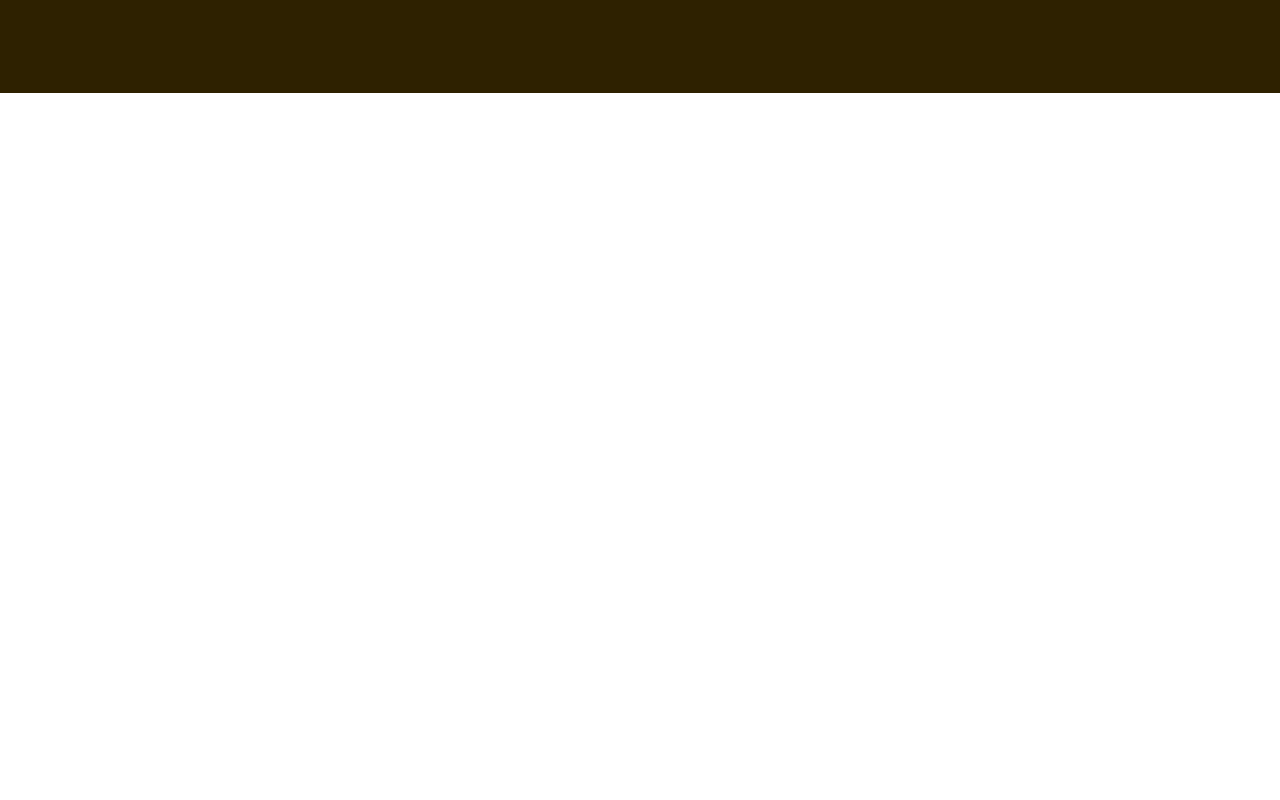
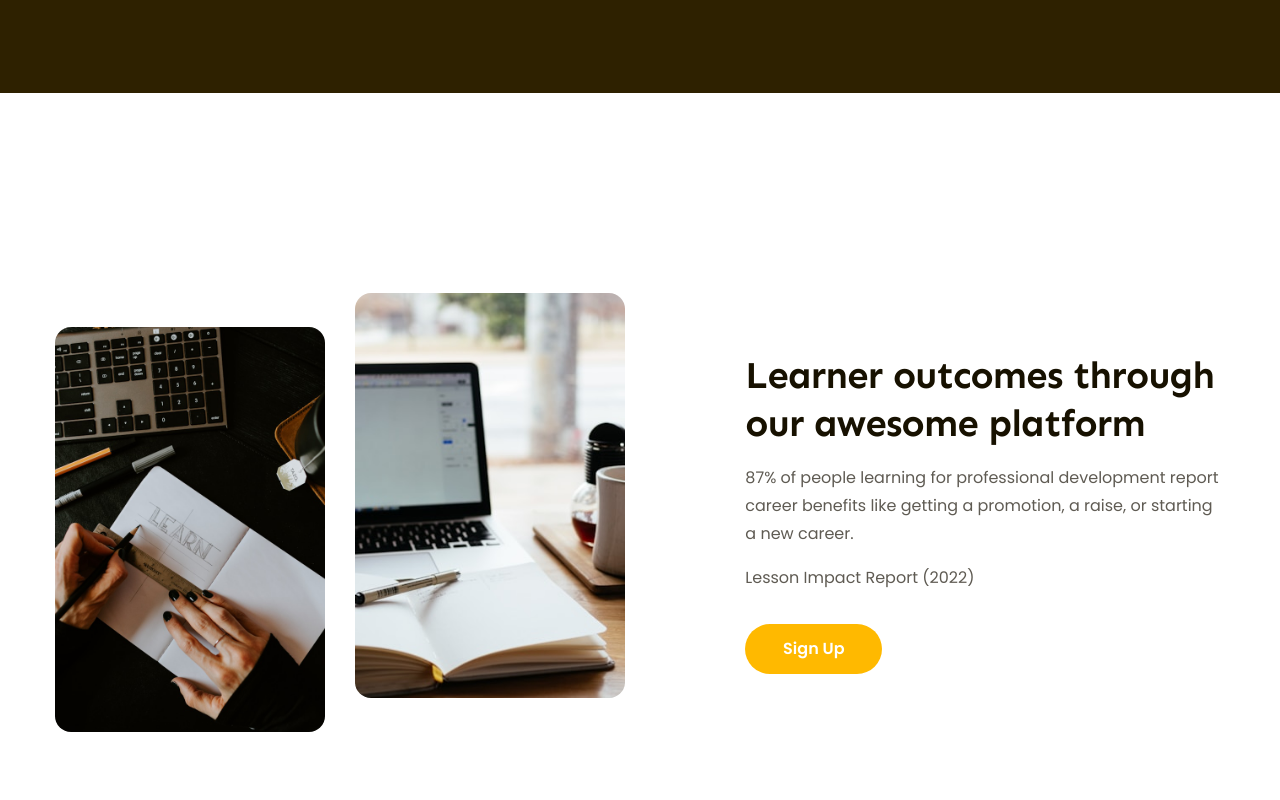
Before and after one commit to thanhvinh522/Figma-To-HTML-YTB, a plain HTML site: page index.html in a window 1280 px wide. Shown: the part 2111-2911 px from the top of the page. Drawn offline with Linux system fonts and the light colour scheme.

Commit message:
p10 code phần features

```diff
--- a/assets/css/style.css
+++ b/assets/css/style.css
@@ -520,3 +520,51 @@ a {
   font-style: italic;
   line-height: 154%; /* 153.846% */
 }
+
+/* ===============features================ */
+.features {
+  margin-top: 135px;
+  padding: 65px 0;
+}
+
+.features .body {
+  display: flex;
+  justify-content: space-between;
+}
+
+.features .body .images {
+  display: flex;
+  gap: 30px;
+}
+
+.features .body .images img {
+  width: 270px;
+  height: 405px;
+  object-fit: cover;
+  border-radius: 16px;
+}
+
+.features .lower {
+  margin-top: 34px;
+}
+
+.features .content {
+  width: 41%;
+  display: flex;
+  flex-direction: column;
+  justify-content: center;
+}
+
+.features .desc {
+  margin-top: 16px;
+  color: #5f5b53;
+  font-size: 1.6rem;
+  line-height: 175%; /* 175% */
+}
+
+.features .cta-btn {
+  margin-top: 32px;
+  width: 137px;
+  height: 50px;
+  background: var(--primary-color);
+}
--- a/index.html
+++ b/index.html
@@ -433,6 +433,39 @@
           </div>
         </div>
       </div>
+
+      <!-- features -->
+      <div class="features">
+        <div class="main-content">
+          <div class="body">
+            <!-- khối trái -->
+            <div class="images">
+              <img
+                class="lower"
+                src="./assets/img/learn1.jpg"
+                alt="Learner outcomes through our awesome platform"
+              />
+              <img
+                src="./assets/img/learn2.jpg"
+                alt="Learner outcomes through our awesome platform"
+              />
+            </div>
+            <!-- khối phải -->
+            <div class="content">
+              <h2 class="heading-lv2">
+                Learner outcomes through our awesome platform
+              </h2>
+              <p class="desc">
+                87% of people learning for professional development report
+                career benefits like getting a promotion, a raise, or starting a
+                new career.
+              </p>
+              <p class="desc">Lesson Impact Report (2022)</p>
+              <a href="#!" class="btn cta-btn">Sign Up</a>
+            </div>
+          </div>
+        </div>
+      </div>
     </main>
   </body>
 </html>
```
Also changed, not shown: assets/img/learn1.jpg (added), assets/img/learn2.jpg (added).
